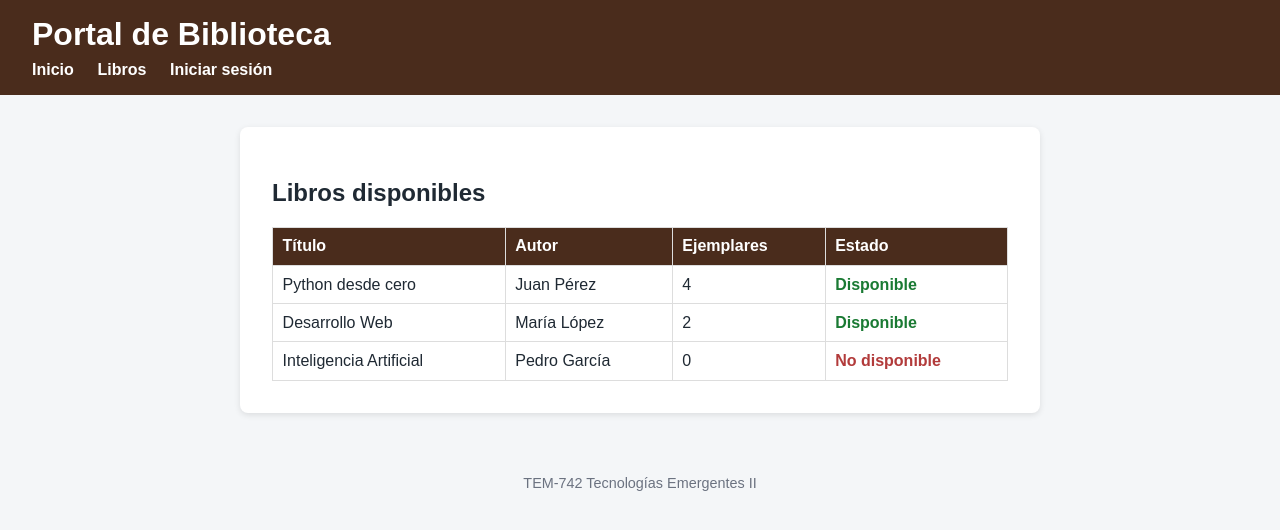
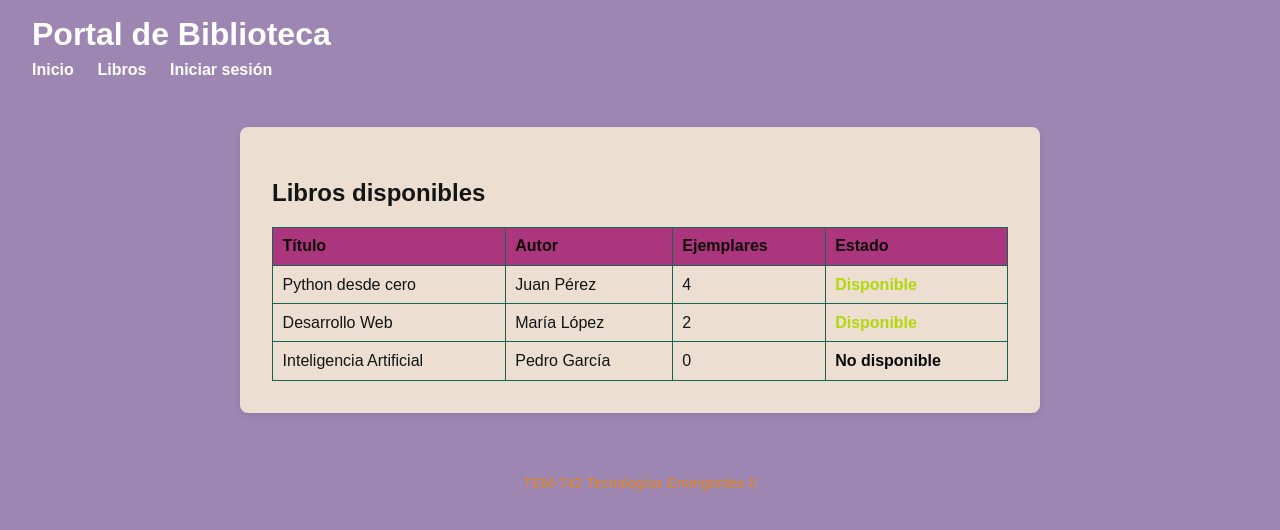
Before and after one commit to Gisela-Mamani/PORTAL_BIBLIOTECA, a Flask app: page /libros in a window 1280 px wide. Shown: the top 530 px of the page. Run offline with Flask 3, Linux system fonts and the light colour scheme.

Commit message:
TAREA FINALIZADA

```diff
--- a/static/style.css
+++ b/static/style.css
@@ -5,12 +5,12 @@
 body {
     font-family: Arial, Helvetica, sans-serif;
     margin: 0;
-    background-color: #f4f6f8;
-    color: #1f2933;
+    background-color: #9e86b3;
+    color: #131414;
 }
 
 header {
-    background-color: #4a2c1c;
+    background-color: #125be200;
     color: #ffffff;
     padding: 1rem 2rem;
 }
@@ -33,7 +33,7 @@ nav a:hover {
 main {
     max-width: 800px;
     margin: 2rem auto;
-    background-color: #ffffff;
+    background-color: #ecdfd2;
     padding: 2rem;
     border-radius: 8px;
     box-shadow: 0 2px 6px rgba(0, 0, 0, 0.1);
@@ -53,14 +53,14 @@ form label {
 form input {
     padding: 0.5rem;
     margin-top: 0.3rem;
-    border: 1px solid #ccc;
+    border: 1px solid #0e54d4;
     border-radius: 4px;
 }
 
 form button {
     margin-top: 1.5rem;
     padding: 0.6rem;
-    background-color: #4a2c1c;
+    background-color: #16c258;
     color: white;
     border: none;
     border-radius: 4px;
@@ -68,7 +68,7 @@ form button {
 }
 
 form button:hover {
-    background-color: #3a2215;
+    background-color: #0a0a0a;
 }
 
 table {
@@ -78,38 +78,38 @@ table {
 }
 
 th, td {
-    border: 1px solid #ddd;
+    border: 1px solid #136654;
     padding: 0.6rem;
     text-align: left;
 }
 
 th {
-    background-color: #4a2c1c;
-    color: white;
+    background-color: #ac367d;
+    color: rgb(15, 7, 7);
 }
 
 .disponible {
-    color: #1a7a33;
+    color: #b2d80a;
     font-weight: bold;
 }
 
 .no-disponible {
-    color: #b23b3b;
+    color: #09090a;
     font-weight: bold;
 }
 
 .flashes {
     list-style: none;
     padding: 0.8rem 1rem;
-    background-color: #fff3cd;
-    border: 1px solid #ffe08a;
-    border-radius: 4px;
+    background-color: #9ebbb2;
+    border: 1px solid #8a7b52;
+    border-radius: 5px;
     margin-bottom: 1rem;
 }
 
 footer {
     text-align: center;
-    color: #6b7280;
+    color: #e2871f;
     padding: 1rem;
     font-size: 0.9rem;
 }
```
